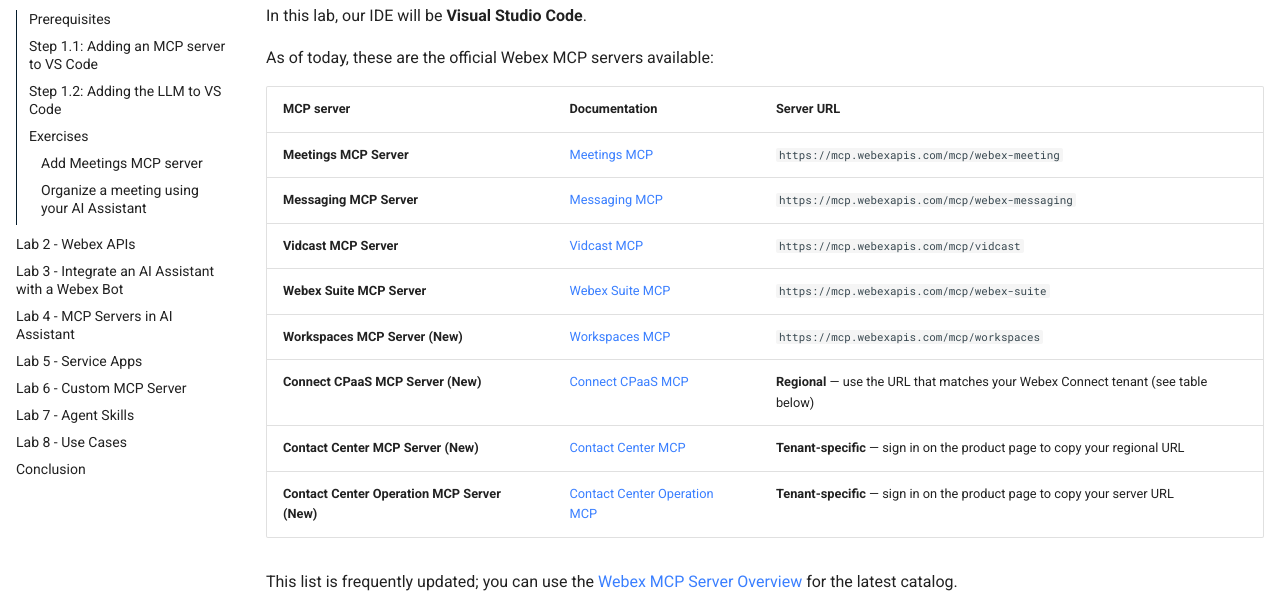
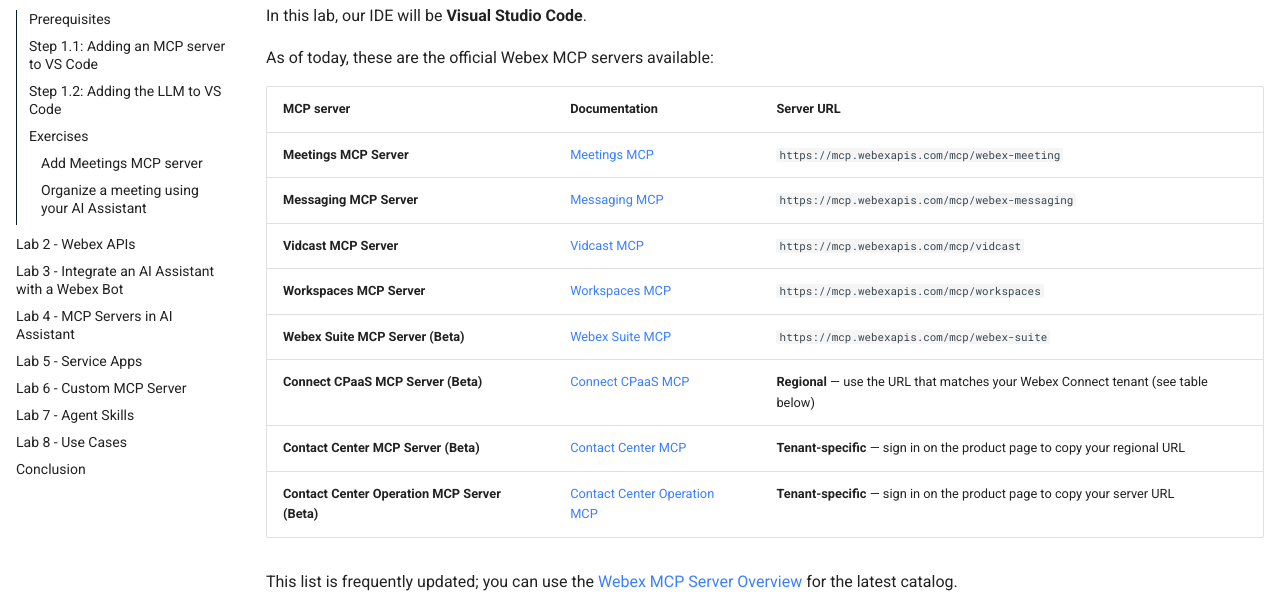
Before and after one commit to WebexCC-SA/LAB-31123, an MkDocs documentation site: the page built from docs/lab1_webex-mcp-in-ide.md, in a window 1280 px wide and 900 px high. Shown: the part 266-876 px from the top of the window. Built offline with MkDocs 1.6.1 and Material for MkDocs 9.7.7, drawn with Linux system fonts in a browser that asks for light colours.

Commit message:
Update lab1_webex-mcp-in-ide.md

```diff
--- a/docs/lab1_webex-mcp-in-ide.md
+++ b/docs/lab1_webex-mcp-in-ide.md
@@ -11,11 +11,11 @@
 | **Meetings MCP Server** | [Meetings MCP](https://developer.webex.com/mcp/docs/meetings-mcp-server){:target="_blank"} | `https://mcp.webexapis.com/mcp/webex-meeting` |
 | **Messaging MCP Server** | [Messaging MCP](https://developer.webex.com/mcp/docs/messaging-mcp-server){:target="_blank"} | `https://mcp.webexapis.com/mcp/webex-messaging` |
 | **Vidcast MCP Server** | [Vidcast MCP](https://developer.webex.com/mcp/docs/vidcast-mcp-server){:target="_blank"} | `https://mcp.webexapis.com/mcp/vidcast` |
-| **Webex Suite MCP Server** | [Webex Suite MCP](https://developer.webex.com/mcp/docs/webex-suite-mcp-server){:target="_blank"} | `https://mcp.webexapis.com/mcp/webex-suite` |
-| **Workspaces MCP Server (New)** | [Workspaces MCP](https://developer.webex.com/mcp/docs/workspaces-mcp-server){:target="_blank"} | `https://mcp.webexapis.com/mcp/workspaces` |
-| **Connect CPaaS MCP Server (New)** | [Connect CPaaS MCP](https://developer.webex.com/mcp/docs/connect-mcp-server){:target="_blank"} | **Regional** — use the URL that matches your Webex Connect tenant (see table below) |
-| **Contact Center MCP Server (New)** | [Contact Center MCP](https://developer.webex.com/mcp/docs/contact-center-mcp-server){:target="_blank"} | **Tenant-specific** — sign in on the product page to copy your regional URL |
-| **Contact Center Operation MCP Server (New)** | [Contact Center Operation MCP](https://developer.webex.com/mcp/docs/contact-center-operation-mcp-server){:target="_blank"} | **Tenant-specific** — sign in on the product page to copy your server URL |
+| **Workspaces MCP Server** | [Workspaces MCP](https://developer.webex.com/mcp/docs/workspaces-mcp-server){:target="_blank"} | `https://mcp.webexapis.com/mcp/workspaces` |
+| **Webex Suite MCP Server (Beta)** | [Webex Suite MCP](https://developer.webex.com/mcp/docs/webex-suite-mcp-server){:target="_blank"} | `https://mcp.webexapis.com/mcp/webex-suite` |
+| **Connect CPaaS MCP Server (Beta)** | [Connect CPaaS MCP](https://developer.webex.com/mcp/docs/connect-mcp-server){:target="_blank"} | **Regional** — use the URL that matches your Webex Connect tenant (see table below) |
+| **Contact Center MCP Server (Beta)** | [Contact Center MCP](https://developer.webex.com/mcp/docs/contact-center-mcp-server){:target="_blank"} | **Tenant-specific** — sign in on the product page to copy your regional URL |
+| **Contact Center Operation MCP Server (Beta)** | [Contact Center Operation MCP](https://developer.webex.com/mcp/docs/contact-center-operation-mcp-server){:target="_blank"} | **Tenant-specific** — sign in on the product page to copy your server URL |
 
 This list is frequently updated; you can use the [Webex MCP Server Overview](https://developer.webex.com/mcp/docs/webex-mcp-server-overview){:target="_blank"} for the latest catalog.
 
```
